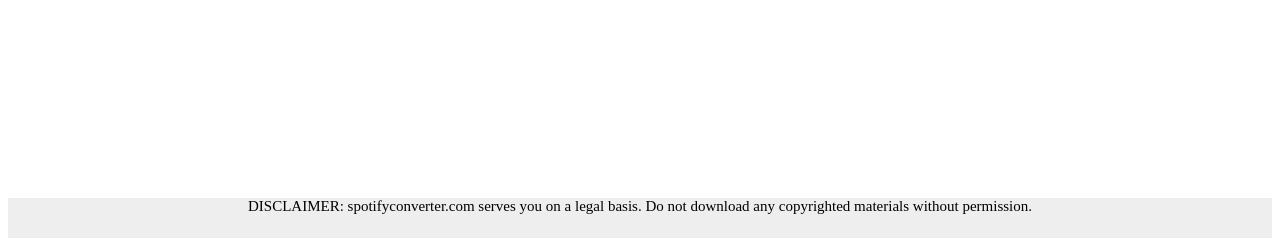
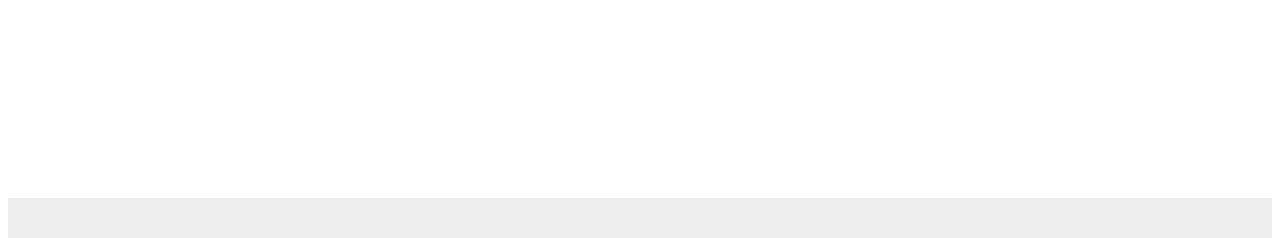
Before and after one commit to bobcoi03/spotify_download_app, a Flask app: page / in a window 1280 px wide. Shown: the part 607-845 px from the top of the page. Run offline with Flask 2, Linux system fonts and the light colour scheme.

Commit message:
change footer

```diff
--- a/templates/main.html
+++ b/templates/main.html
@@ -26,7 +26,7 @@
         </div>
         </div>
         <footer style="margin: auto;justify-content: center;text-align: center;">
-            <p style="font-size: 15px;">DISCLAIMER: spotifyconverter.com serves you on a legal basis. Do not download any copyrighted materials without permission.</p>
+            <p style="font-size: 15px;"></p>
             <!--
             <div id="legal_disclaimers" style="display: flex;justify-content: center;">
                 <div id="terms_of_service" style="margin: 10px;">
```
